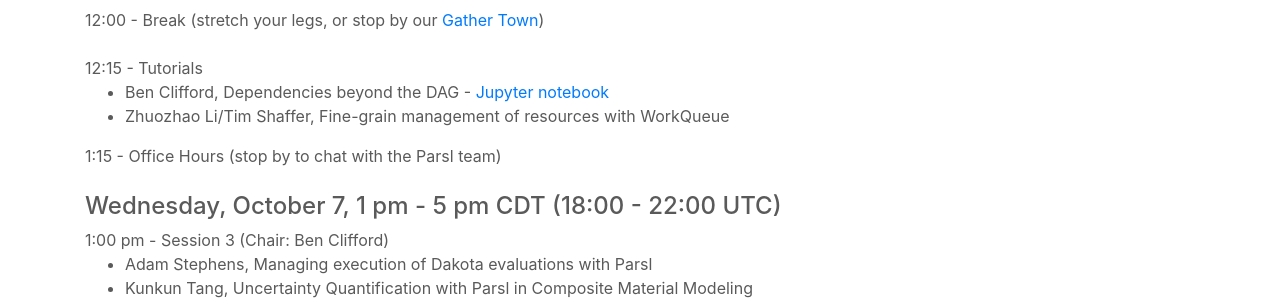
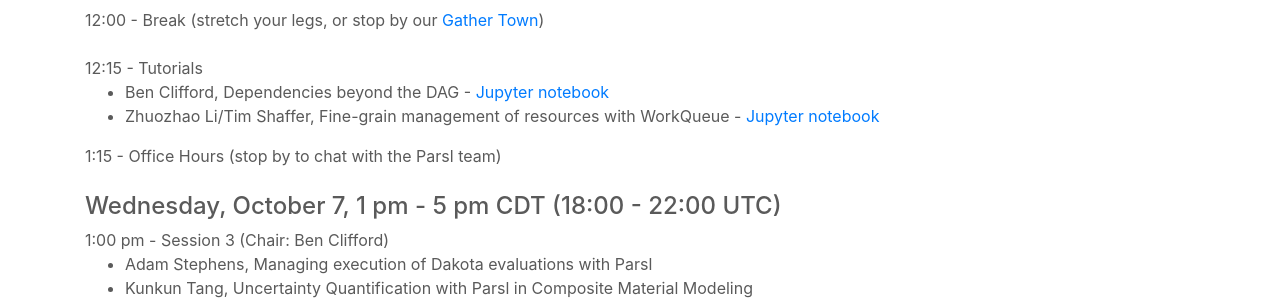
Before and after one commit to Parsl/parsl.github.io, a Jekyll site: the page built from parslfest2020.html, in a window 1280 px wide and 900 px high, scrolled down 1019 px. Shown: the part 154-454 px from the top of the window. Built offline with Jekyll 4.4.1, drawn with Linux system fonts in a browser that asks for light colours.

Commit message:
link wq tutorial notebook

```diff
--- a/parslfest2020.html
+++ b/parslfest2020.html
@@ -68,7 +68,7 @@ redirect_from: "/parsl_meeting"
       12:15 - Tutorials
 	<ul>
         <li>Ben Clifford, Dependencies beyond the DAG - <a href="https://mybinder.org/v2/gh/Parsl/parsl-tutorial/master?filepath=ParslFest2020/parslfest-2020-advanced-dependencies.ipynb">Jupyter notebook</a></li>
-	<li>Zhuozhao Li/Tim Shaffer, Fine-grain management of resources with WorkQueue</li>
+	<li>Zhuozhao Li/Tim Shaffer, Fine-grain management of resources with WorkQueue - <a href="https://mybinder.org/v2/gh/Parsl/parsl-tutorial/master?filepath=ParslFest2020/parslfest-2020-wqex-autolabeling.ipynb">Jupyter notebook</a></li>
  	</ul>
 
       1:15 - Office Hours (stop by to chat with the Parsl team)
```
